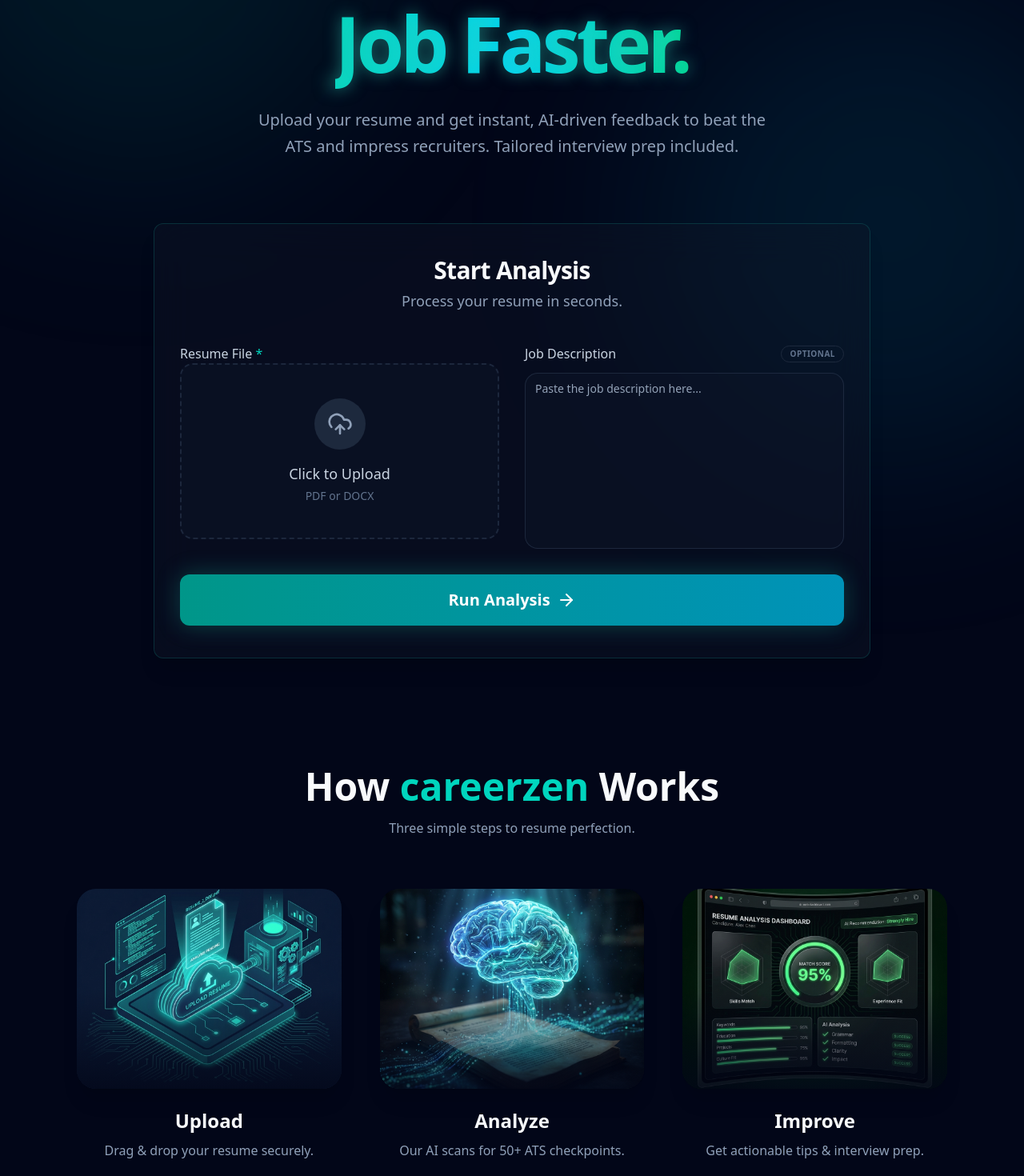
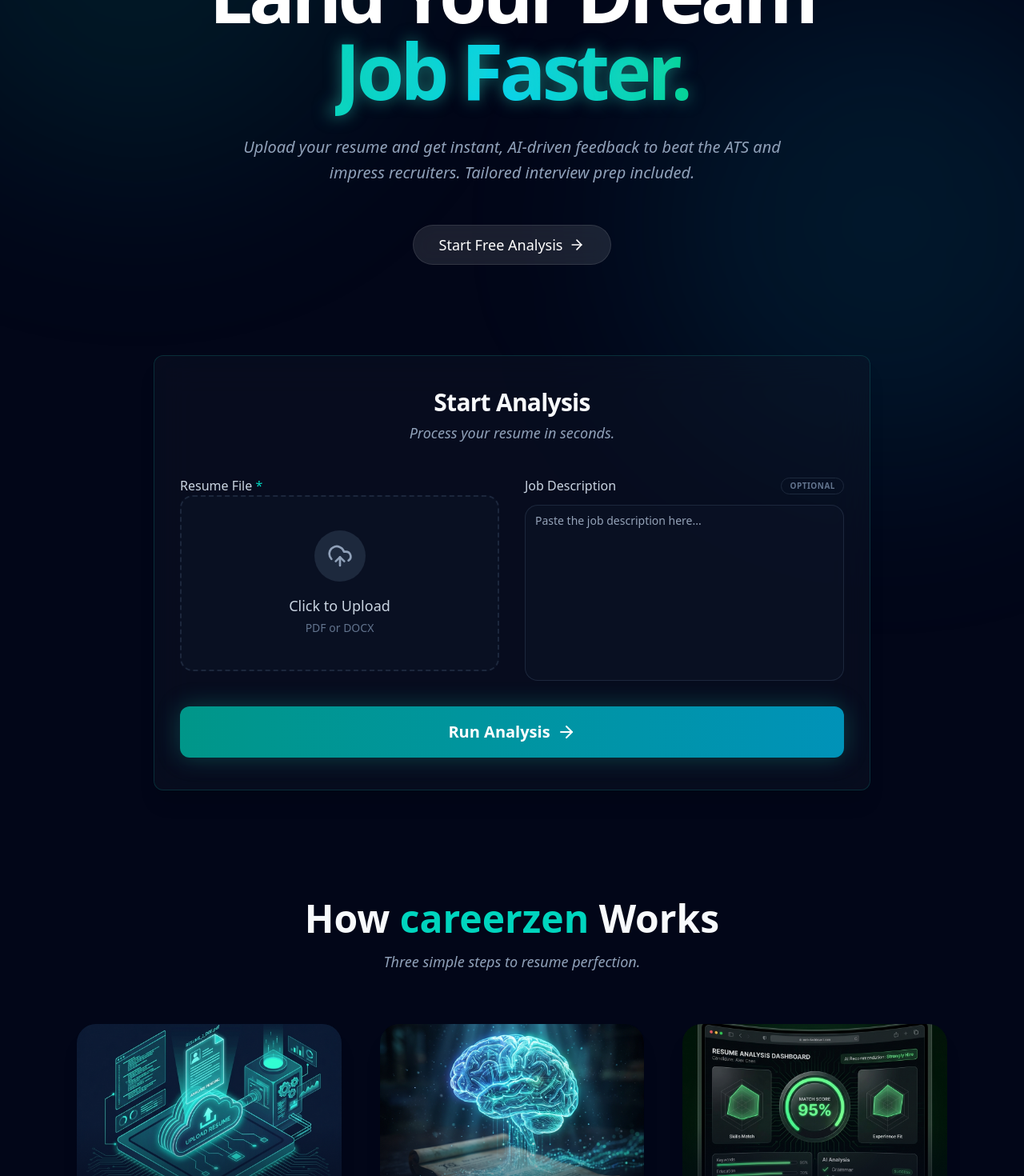
Before and after one commit to aniruddhaadak80/smart-resume-analyzer, a Next.js app: page / in a window 1280 px wide. Shown: the part 300-1770 px from the top of the page at 80% size. Built offline with nearby package versions, Linux system fonts and the light colour scheme.

Commit message:
UI Polish: Italic fonts, scroll animations, and Quick Jump button

```diff
--- a/src/app/page.tsx
+++ b/src/app/page.tsx
@@ -103,7 +103,7 @@
           initial="hidden"
           animate="visible"
           variants={staggerContainer}
-          className="text-center space-y-8 pt-10 pb-20"
+          className="text-center space-y-8 pt-10 pb-20 min-h-[80vh] flex flex-col justify-center items-center"
         >
           <motion.div variants={fadeInUp} className="inline-block">
             <Badge variant="secondary" className="bg-teal-950/50 text-teal-300 border-teal-500/20 px-4 py-1.5 text-sm rounded-full backdrop-blur-md">
@@ -118,12 +118,22 @@
             </span>
           </motion.h1>
 
-          <motion.p variants={fadeInUp} className="text-slate-400 text-lg md:text-xl max-w-2xl mx-auto leading-relaxed">
+          <motion.p variants={fadeInUp} className="text-slate-400 text-lg md:text-xl max-w-2xl mx-auto leading-relaxed italic font-light">
             Upload your resume and get instant, AI-driven feedback to beat the ATS and impress recruiters. Tailored interview prep included.
           </motion.p>
+
+          <motion.div variants={fadeInUp} className="pt-4">
+            <Button
+              onClick={() => document.getElementById('analysis-section')?.scrollIntoView({ behavior: 'smooth' })}
+              className="rounded-full px-8 py-6 text-lg bg-white/10 hover:bg-white/20 text-white backdrop-blur-md border border-white/10 transition-all hover:scale-105"
+            >
+              Start Free Analysis <ArrowRight className="ml-2 h-5 w-5" />
+            </Button>
+          </motion.div>
         </motion.section>
 
         {/* Main Interface */}
+        <div id="analysis-section" className="scroll-mt-24">
           <AnimatePresence mode="wait">
             {!result ? (
               <motion.div
@@ -141,7 +151,7 @@
 
                   <CardHeader className="text-center pb-10 pt-10">
                     <CardTitle className="text-3xl font-display">Start Analysis</CardTitle>
-                  <CardDescription className="text-slate-400 text-lg">Process your resume in seconds.</CardDescription>
+                    <CardDescription className="text-slate-400 text-lg italic">Process your resume in seconds.</CardDescription>
                   </CardHeader>
                   <CardContent className="space-y-8 px-8 pb-10">
                     <div className="grid md:grid-cols-2 gap-8">
@@ -212,9 +222,15 @@
 
                 {/* How It Works Section */}
                 <section className="space-y-16 py-10">
-                <motion.div initial={{ opacity: 0 }} whileInView={{ opacity: 1 }} viewport={{ once: true }} className="text-center">
+                  <motion.div
+                    initial={{ opacity: 0, y: 50 }}
+                    whileInView={{ opacity: 1, y: 0 }}
+                    viewport={{ once: true, margin: "-100px" }}
+                    transition={{ duration: 0.8 }}
+                    className="text-center"
+                  >
                     <h2 className="text-3xl md:text-5xl font-bold font-display mb-4">How <span className="text-teal-400">careerzen</span> Works</h2>
-                  <p className="text-slate-400 max-w-xl mx-auto">Three simple steps to resume perfection.</p>
+                    <p className="text-slate-400 max-w-xl mx-auto italic text-lg">Three simple steps to resume perfection.</p>
                   </motion.div>
 
                   <div className="grid md:grid-cols-3 gap-12">
@@ -225,10 +241,10 @@
                     ].map((step, i) => (
                       <motion.div
                         key={i}
-                      initial={{ opacity: 0, y: 50 }}
+                        initial={{ opacity: 0, y: 80 }}
                         whileInView={{ opacity: 1, y: 0 }}
-                      viewport={{ once: true }}
-                      transition={{ delay: i * 0.2 }}
+                        viewport={{ once: true, margin: "-50px" }}
+                        transition={{ delay: i * 0.2, duration: 0.8, ease: "easeOut" }}
                         className="space-y-6 text-center group"
                       >
                         <div className="relative h-[250px] w-full rounded-3xl overflow-hidden glass-card border-none shadow-2xl group-hover:scale-105 transition-transform duration-500">
@@ -237,7 +253,7 @@
                         </div>
                         <div>
                           <h3 className="text-2xl font-bold mb-2 font-display">{step.title}</h3>
-                        <p className="text-slate-400 leading-relaxed">{step.desc}</p>
+                          <p className="text-slate-400 leading-relaxed italic">{step.desc}</p>
                         </div>
                       </motion.div>
                     ))}
@@ -308,6 +324,7 @@
               </motion.div>
             )}
           </AnimatePresence>
+        </div>
 
       </div>
 
```
Lines whose indentation alone changed are shown as unchanged.
